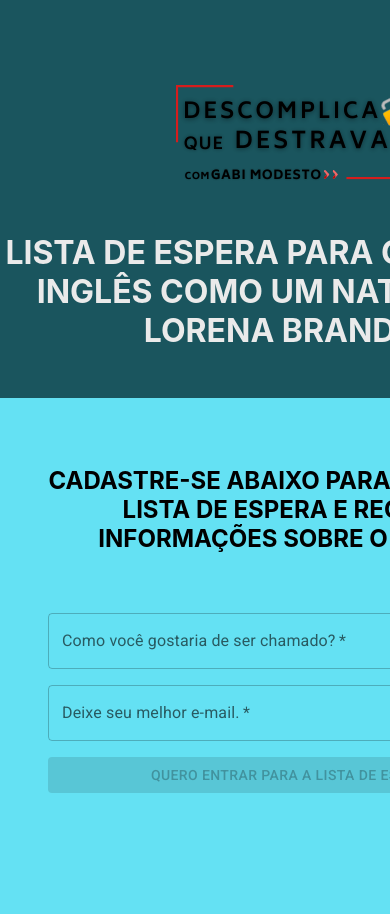
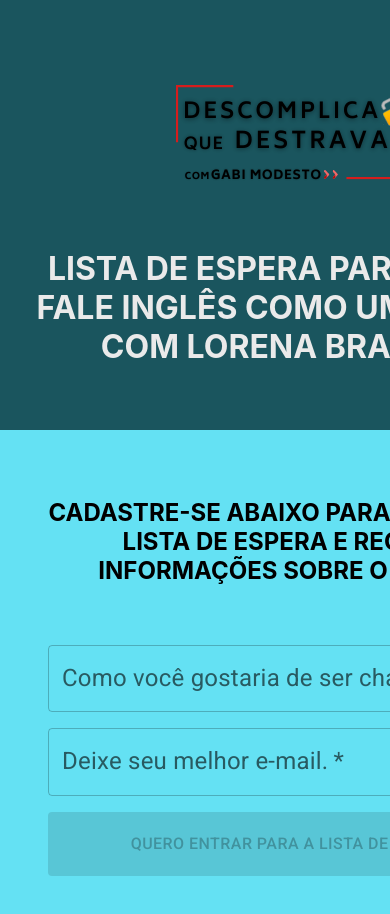
Before and after one commit to ahaavila/fale-ingles-como-um-nativo-pre-cadastro, a Next.js app: page / in a window 390 px wide. Shown: the top 914 px of the page. Built offline with nearby package versions, Linux system fonts and the light colour scheme.

Commit message:
feat: change the inputs and button styles

```diff
--- a/pages/index.js
+++ b/pages/index.js
@@ -104,6 +104,14 @@
           },
         },
       },
+      MuiButton: {
+        styleOverrides: {
+          root: {
+            height: '4rem',
+            fontSize: '1rem'
+          }
+        }
+      }
     },
   });
 
@@ -179,6 +187,9 @@
                   helperText={validateName(name) && 'O nome deve conter no mínimo 3 e no máximo 15 caracteres e somente letras.'}
                   required
                   fullWidth
+                  sx={{
+                    '& > :not(style)': { fontSize: '1.5rem' }
+                  }}
                 />
               <TextField
                 id="email"
@@ -193,6 +204,9 @@
                 helperText={validateEmail(email) && 'E-mail inválido!'}
                 required
                 fullWidth
+                sx={{
+                  '& > :not(style)': { fontSize: '1.5rem' }
+                }}
               />
               <Button
                 className="inputs"
@@ -200,6 +214,9 @@
                 color="success"
                 onClick={() => sendMail()}
                 disabled={(name?.length > 2) && (!validateEmail(email)) ? false : true}
+                sx={{
+                  '& > :not(style)': { fontSize: '2rem', height: '2rem' }
+                }}
               >
                 { isSendingEmail ? 'CADASTRANDO...' : 'QUERO ENTRAR PARA A LISTA DE ESPERA' }
               </Button>
--- a/styles/Home.module.css
+++ b/styles/Home.module.css
@@ -67,6 +67,7 @@
   .teste > h1 {
     text-align: center;
     margin-block: 3rem;
+    padding: 1rem;
   }
 
   .formulario {
```
Lines whose indentation alone changed are shown as unchanged.
